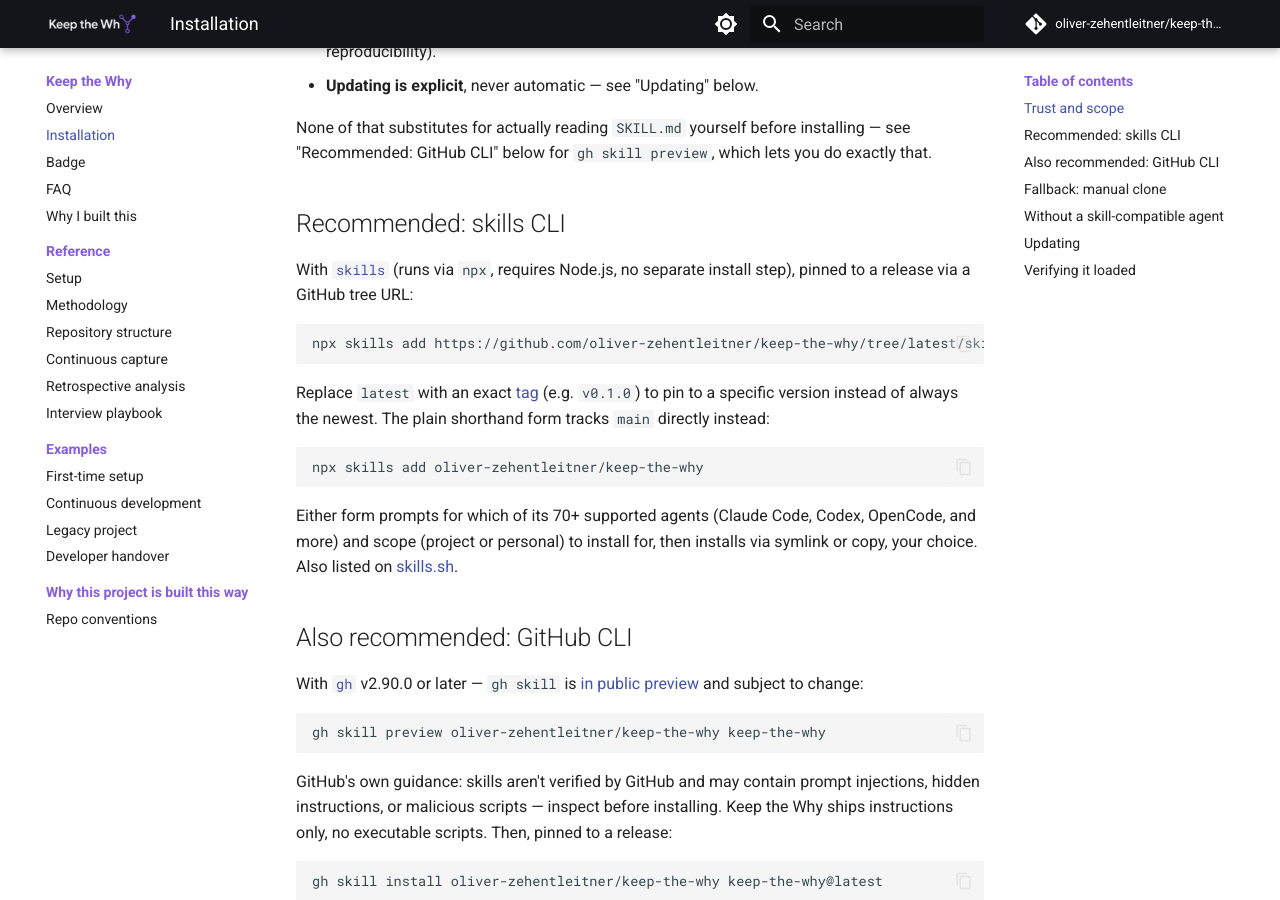
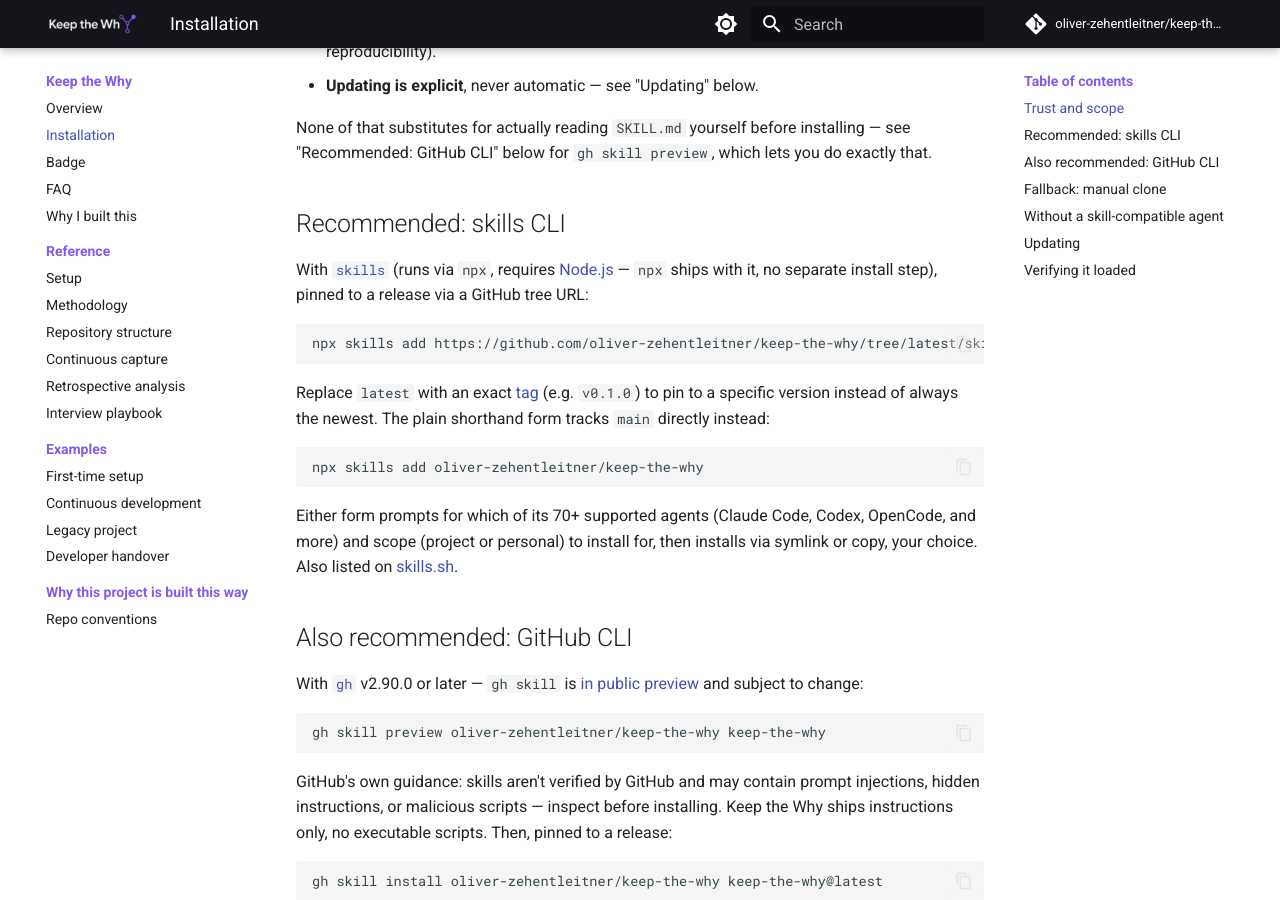
Before and after one commit to oliver-zehentleitner/keep-the-why, an MkDocs documentation site: the page built from docs/installation.md, in a window 1280 px wide and 900 px high, scrolled down 604 px. Built offline with MkDocs 1.6.1 and Material for MkDocs 9.7.7, drawn with Linux system fonts in a browser that asks for light colours; comment, search, counter and statistics services are not loaded.

Commit message:
Link Node.js install instead of the deprecated npm/npx repo
Oliver suggested linking github.com/npm/npx#install for people who
don't have npx yet. Checked it first - that repo is explicitly marked
deprecated (npx is now part of npm core) and its own README still
shows the outdated `npm install -g npx` instruction for the old
standalone package. Linked nodejs.org instead: npx ships bundled with
npm >=5.2 / Node >=8.2, so "install Node.js" is the actually correct
answer for someone who doesn't have npx yet.

````diff
--- a/docs/installation.md
+++ b/docs/installation.md
@@ -16,7 +16,7 @@
 
 ## Recommended: skills CLI
 
-With [`skills`](https://skills.sh/) (runs via `npx`, requires Node.js, no separate install step), pinned to a release via a GitHub tree URL:
+With [`skills`](https://skills.sh/) (runs via `npx`, requires [Node.js](https://nodejs.org/en/download) — `npx` ships with it, no separate install step), pinned to a release via a GitHub tree URL:
 
 ```bash
 npx skills add https://github.com/oliver-zehentleitner/keep-the-why/tree/latest/skills/keep-the-why
--- a/llms.txt
+++ b/llms.txt
@@ -28,7 +28,8 @@
 an exact tag (e.g. `v0.1.0`) instead for full reproducibility; see the releases page:
 https://github.com/oliver-zehentleitner/keep-the-why/releases
 
-Recommended, with the skills CLI (via `npx`, needs Node.js):
+Recommended, with the skills CLI (via `npx`, needs Node.js: https://nodejs.org/en/download —
+`npx` ships with it, nothing extra to install):
 
 ```bash
 npx skills add https://github.com/oliver-zehentleitner/keep-the-why/tree/latest/skills/keep-the-why
````
Also changed, not shown: README.md (+1 -1 lines).
